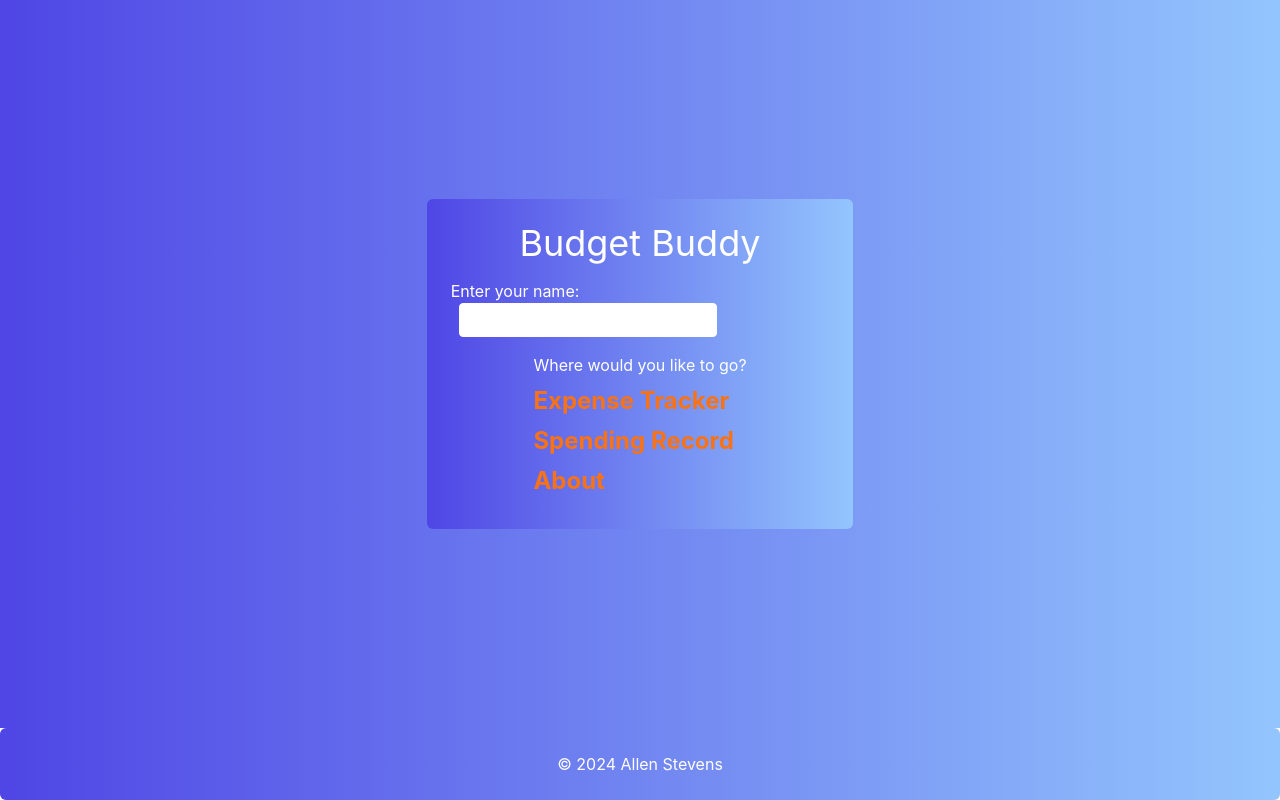
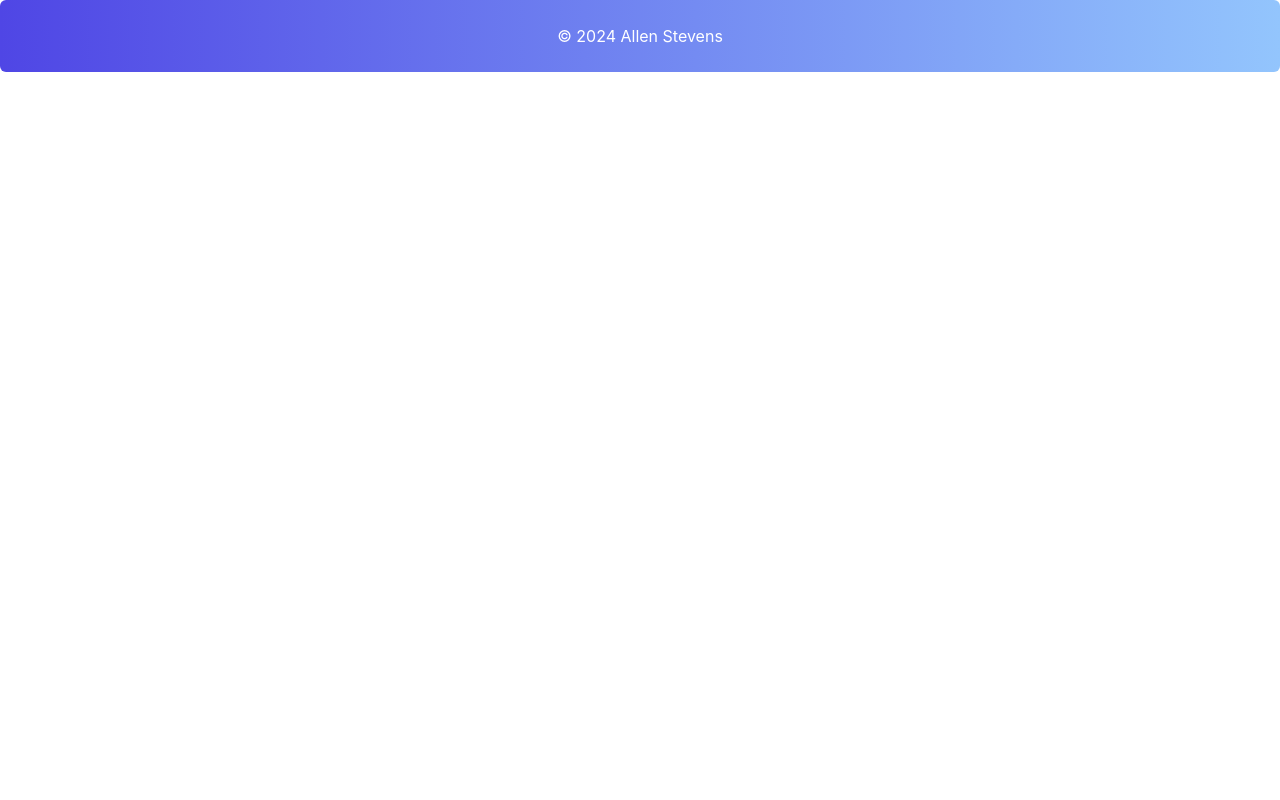
Before and after one commit to astevens246/expense-tracker, a React (Create React App) app: page / in a window 1280 px wide. Built offline with nearby package versions, Linux system fonts and the light colour scheme.

Commit message:
updated home route

```diff
--- a/src/App.js
+++ b/src/App.js
@@ -40,7 +40,7 @@
     <Router>
       <main className="flex flex-col h-screen justify-between overflow-auto">
         <Routes>
-          <Route path="/" element={<Home />} />
+          <Route path="/expense-tracker" element={<Home />} />
           <Route path="/fields" element={
             <div className="bg-gradient-to-r from-indigo-600 to-blue-300 flex flex-col items-center justify-center">
               <div className="bg-gradient-to-r from-indigo-600 to-blue-300 p-6 rounded-md text-white max-w-full w-full sm:w-3/4 lg:w-1/2 xl:w-1/3 mx-auto">
```
